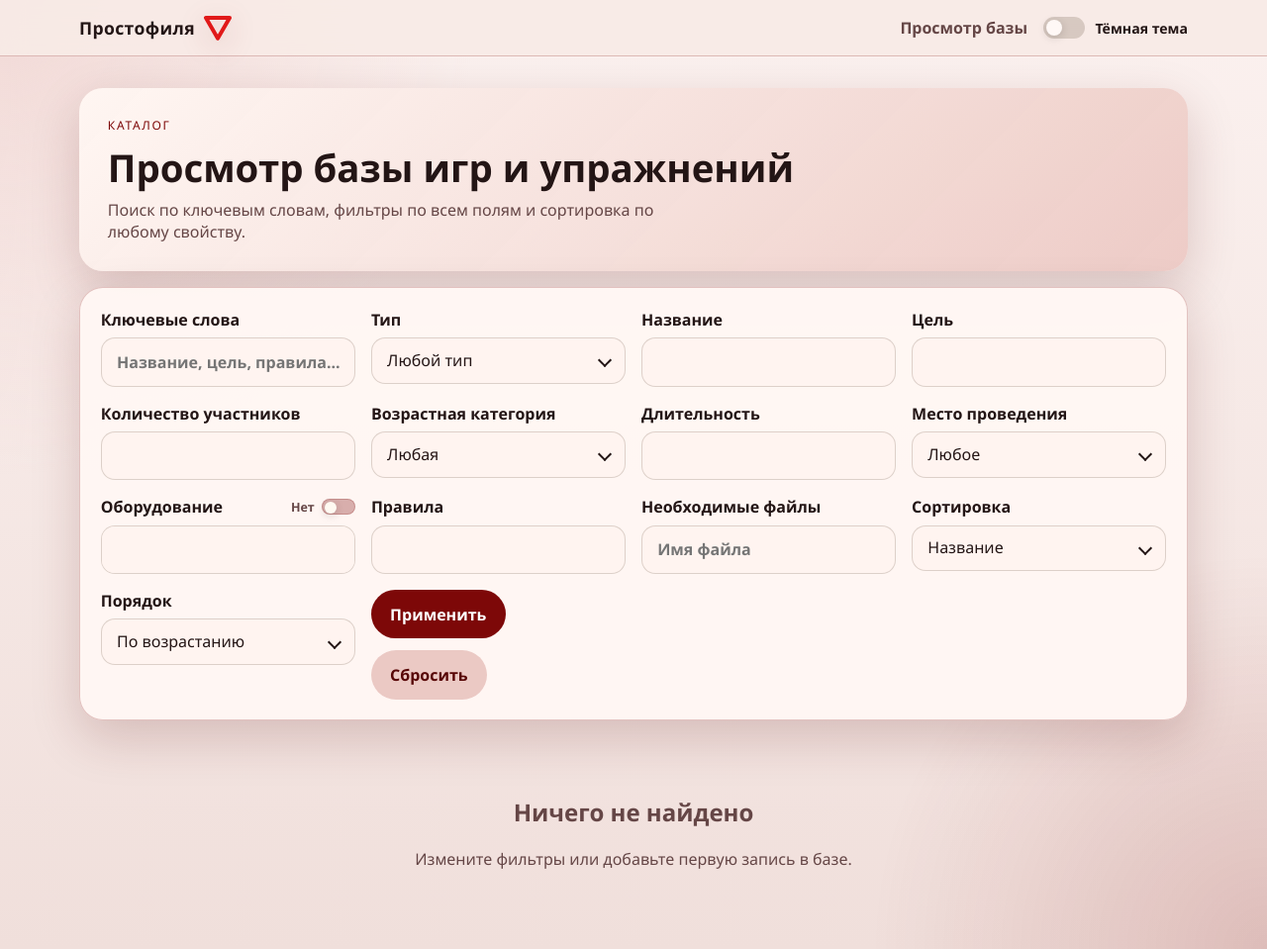
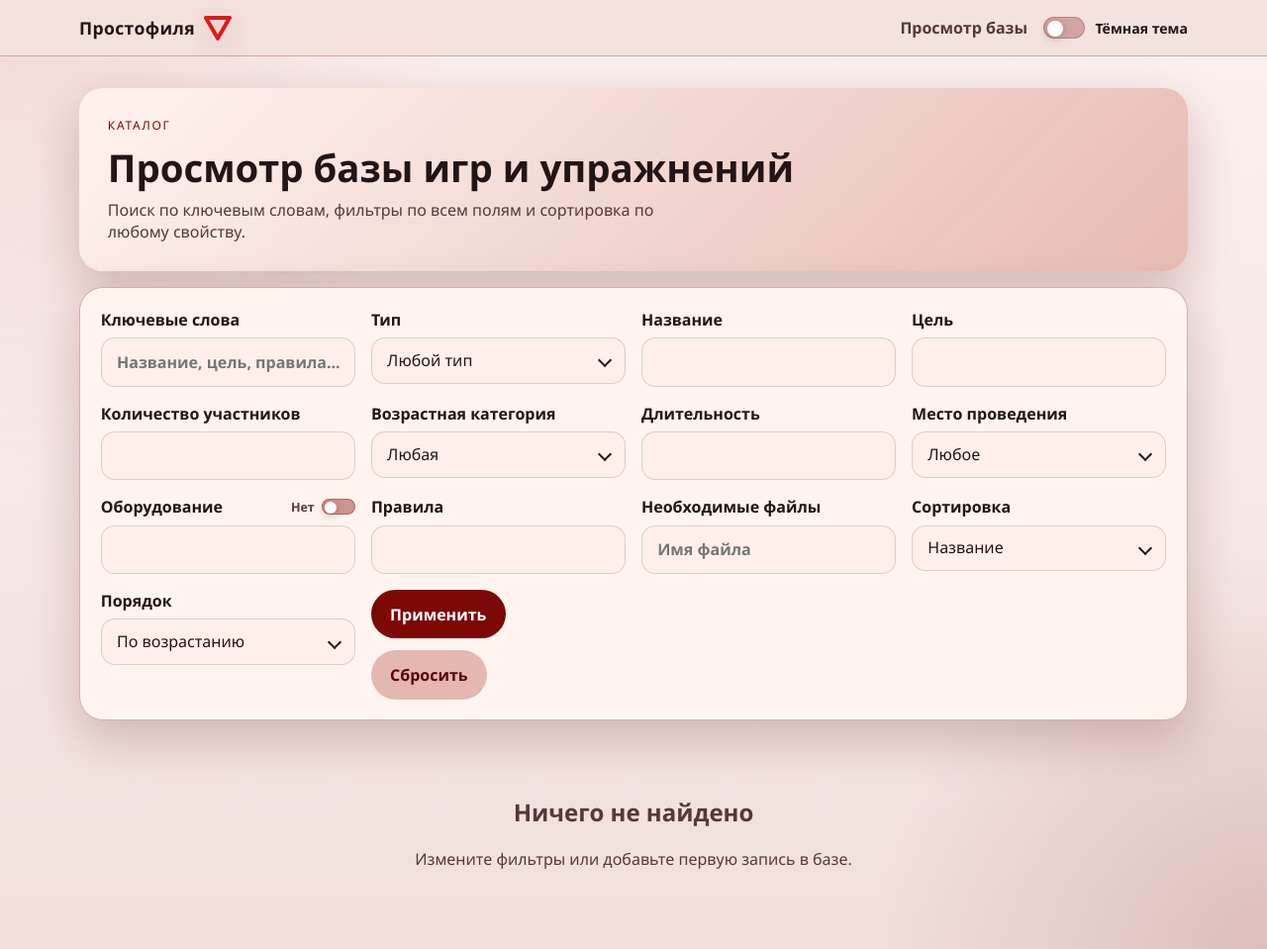
Before and after one commit to Wool5443/games_manual, a Flask app: page /games in a window 1280 px wide. Shown: the whole page at 99% size. Run offline with Flask 3, Linux system fonts and the light colour scheme; data comes from the database, SQL or seed files in the repository; data that the repository does not hold is empty.

Commit message:
Boost light theme and toggle contrast

```diff
--- a/static/palette.css
+++ b/static/palette.css
@@ -1,21 +1,21 @@
 :root {
-  --bg: #f7ece8;
-  --panel: rgba(255, 247, 244, 0.96);
-  --panel-strong: #fff4f0;
-  --header-bg: rgba(248, 235, 231, 0.92);
-  --hero-bg: linear-gradient(135deg, rgba(255, 246, 242, 0.98), rgba(236, 201, 196, 0.94));
-  --card-bg: rgba(255, 246, 242, 0.97);
-  --toggle-thumb: #fff8f6;
+  --bg: #f3e4df;
+  --panel: rgba(255, 244, 239, 0.98);
+  --panel-strong: #ffefea;
+  --header-bg: rgba(243, 225, 220, 0.95);
+  --hero-bg: linear-gradient(135deg, rgba(255, 243, 238, 0.99), rgba(230, 184, 177, 0.96));
+  --card-bg: rgba(255, 242, 236, 0.98);
+  --toggle-thumb: #fffdfb;
   --text: #231515;
-  --muted: #654646;
-  --line: rgba(125, 8, 8, 0.22);
+  --muted: #553838;
+  --line: rgba(125, 8, 8, 0.3);
   --accent: #7d0808;
   --accent-dark: #570505;
-  --accent-soft: #ebc9c4;
+  --accent-soft: #e4b7b0;
   --success: #2f6b3b;
   --warning: #8b5e00;
   --danger: #7d0808;
-  --shadow: 0 18px 50px rgba(82, 12, 12, 0.18);
+  --shadow: 0 18px 50px rgba(82, 12, 12, 0.22);
 }
 
 [data-theme="dark"] {
--- a/static/styles.css
+++ b/static/styles.css
@@ -229,8 +229,9 @@ a {
   width: 42px;
   height: 22px;
   border-radius: 999px;
-  background: rgba(70, 46, 24, 0.18);
-  transition: background 0.2s ease, box-shadow 0.2s ease;
+  background: rgba(125, 8, 8, 0.28);
+  border: 1px solid rgba(125, 8, 8, 0.22);
+  transition: background 0.2s ease, box-shadow 0.2s ease, border-color 0.2s ease;
 }
 
 .theme-toggle-thumb {
@@ -241,13 +242,14 @@ a {
   height: 16px;
   border-radius: 50%;
   background: var(--toggle-thumb);
-  box-shadow: 0 2px 8px rgba(31, 26, 23, 0.18);
+  box-shadow: 0 2px 10px rgba(31, 26, 23, 0.28);
   transition: transform 0.2s ease;
 }
 
 .theme-toggle[aria-pressed="true"] .theme-toggle-track {
   background: linear-gradient(135deg, var(--accent), var(--accent-dark));
-  box-shadow: 0 0 0 3px rgba(214, 75, 75, 0.12);
+  border-color: rgba(87, 5, 5, 0.5);
+  box-shadow: 0 0 0 3px rgba(214, 75, 75, 0.16);
 }
 
 .theme-toggle[aria-pressed="true"] .theme-toggle-thumb {
@@ -1415,8 +1417,8 @@ small {
   width: 34px;
   height: 16px;
   border-radius: 999px;
-  background: rgba(125, 8, 8, 0.3);
-  border: 1px solid rgba(125, 8, 8, 0.2);
+  background: rgba(125, 8, 8, 0.4);
+  border: 1px solid rgba(125, 8, 8, 0.34);
   transition: background 0.2s ease, box-shadow 0.2s ease;
   flex: 0 0 auto;
 }
@@ -1429,8 +1431,8 @@ small {
   width: 12px;
   height: 12px;
   border-radius: 50%;
-  background: #fffaf2;
-  box-shadow: 0 2px 8px rgba(31, 26, 23, 0.18);
+  background: #fffdfb;
+  box-shadow: 0 2px 10px rgba(31, 26, 23, 0.28);
   transition: transform 0.2s ease;
 }
 
@@ -1446,7 +1448,8 @@ small {
 
 .toggle-input:checked + .toggle-control {
   background: linear-gradient(135deg, var(--accent), var(--accent-dark));
-  box-shadow: 0 0 0 3px rgba(166, 61, 64, 0.12);
+  border-color: rgba(87, 5, 5, 0.5);
+  box-shadow: 0 0 0 3px rgba(166, 61, 64, 0.18);
 }
 
 .toggle-input:checked + .toggle-control::after {
```
